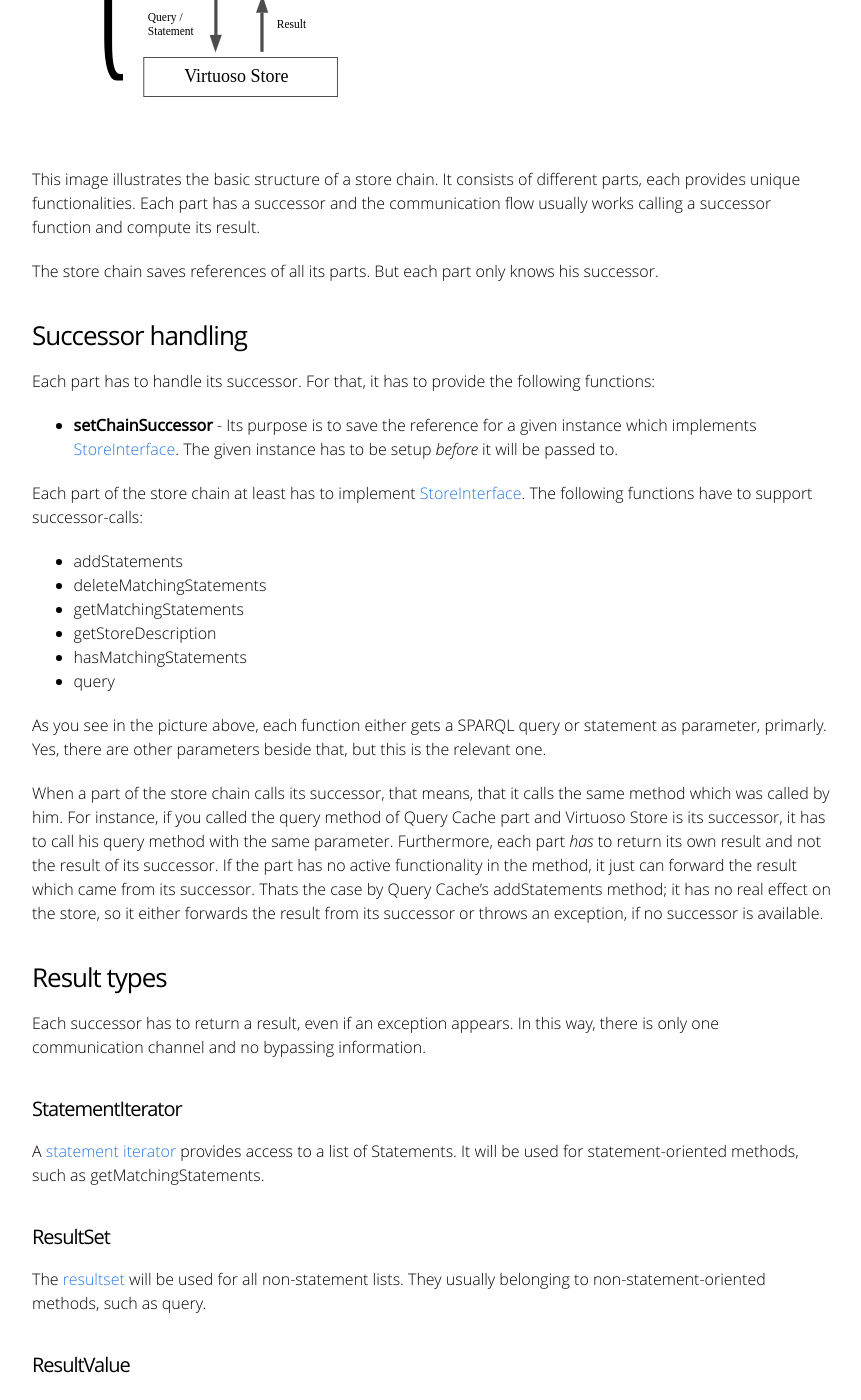
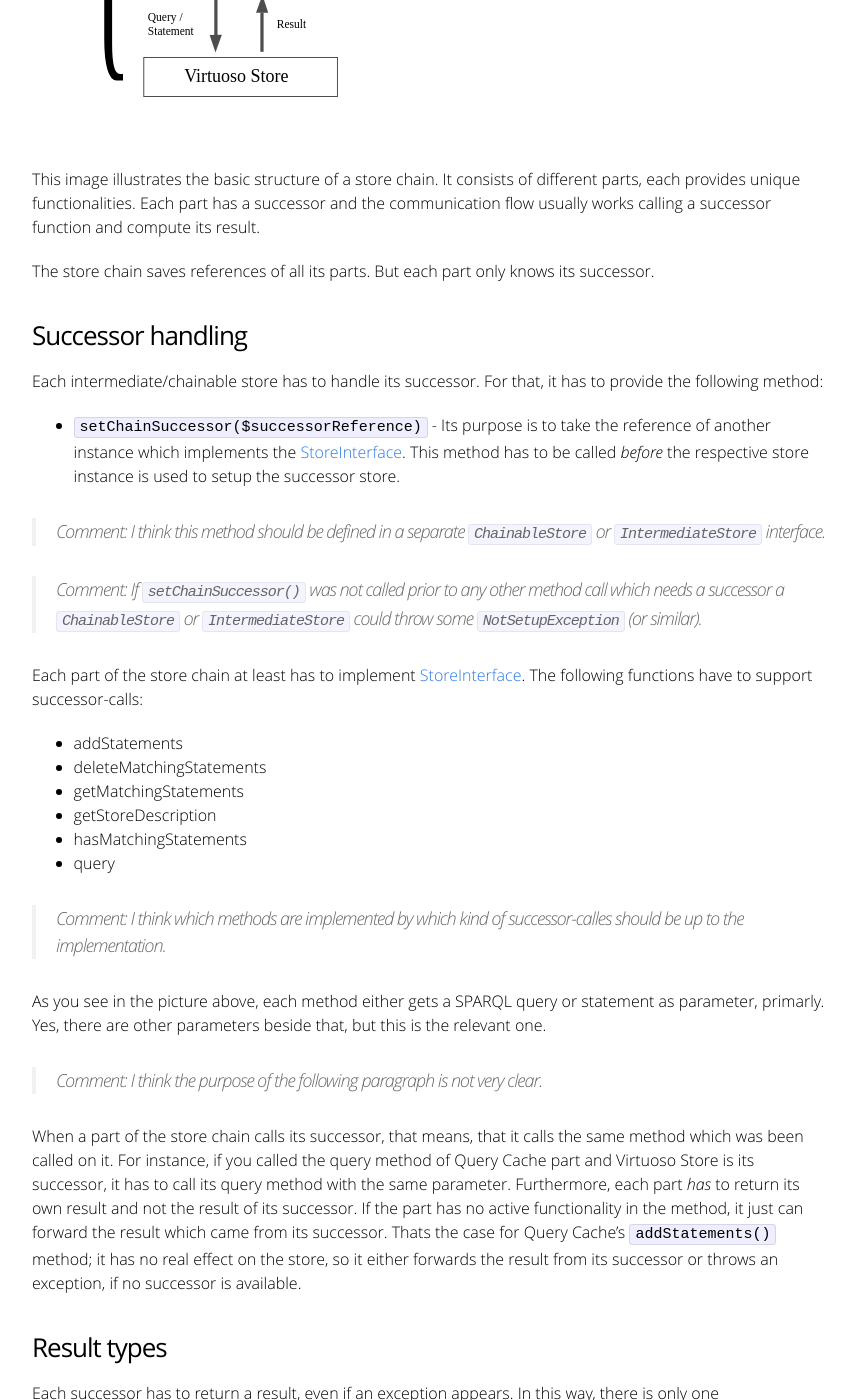
Before and after one commit to SaftIng/safting.github.io, a Jekyll site: the page built from doc/phpframework/store/storechain.md, in a window 1280 px wide and 1400 px high, scrolled down 2018 px. Shown: the whole window, without its empty margins (208-1069 px from the left). Built offline with Jekyll 4.4.1, drawn with Linux system fonts in a browser that asks for light colours; some of the changed text lies outside the part shown.

Commit message:
Some comments and fixes for storechain

```diff
--- a/doc/phpframework/store/storechain.md
+++ b/doc/phpframework/store/storechain.md
@@ -42,13 +42,17 @@ Now will follow a technical introduction about how the current implementation wo
 
 This image illustrates the basic structure of a store chain. It consists of different parts, each provides unique functionalities. Each part has a successor and the communication flow usually works calling a successor function and compute its result.
 
-The store chain saves references of all its parts. But each part only knows his successor.
+The store chain saves references of all its parts. But each part only knows its successor.
 
 ### Successor handling
 
-Each part has to handle its successor. For that, it has to provide the following functions:
+Each intermediate/chainable store has to handle its successor. For that, it has to provide the following method:
 
-- **setChainSuccessor** - Its purpose is to save the reference for a given instance which implements [StoreInterface](https://github.com/SaftIng/Saft/blob/master/src/Saft/Store/StoreInterface.php). The given instance has to be setup *before* it will be passed to.
+- `setChainSuccessor($successorReference)` - Its purpose is to take the reference of another instance which implements the [StoreInterface](https://github.com/SaftIng/Saft/blob/master/src/Saft/Store/StoreInterface.php). This method has to be called *before* the respective store instance is used to setup the successor store.
+
+> Comment: I think this method should be defined in a separate `ChainableStore` or `IntermediateStore` interface.
+
+> Comment: If `setChainSuccessor()` was not called prior to any other method call which needs a successor a `ChainableStore` or `IntermediateStore` could throw some `NotSetupException` (or similar).
 
 Each part of the store chain at least has to implement [StoreInterface](https://github.com/SaftIng/Saft/blob/master/src/Saft/Store/StoreInterface.php). The following functions have to support successor-calls:
 
@@ -59,25 +63,39 @@ Each part of the store chain at least has to implement [StoreInterface](https://
 - hasMatchingStatements
 - query
 
-As you see in the picture above, each function either gets a SPARQL query or statement as parameter, primarly. Yes, there are other parameters beside that, but this is the relevant one.
+> Comment: I think which methods are implemented by which kind of successor-calles should be up to the implementation.
 
-When a part of the store chain calls its successor, that means, that it calls the same method which was called by him. For instance, if you called the query method of Query Cache part and Virtuoso Store is its successor, it has to call his query method with the same parameter. Furthermore, each part *has* to return its own result and not the result of its successor. If the part has no active functionality in the method, it just can forward the result which came from its successor. Thats the case by Query Cache's addStatements method; it has no real effect on the store, so it either forwards the result from its successor or throws an exception, if no successor is available.
+As you see in the picture above, each method either gets a SPARQL query or statement as parameter, primarly. Yes, there are other parameters beside that, but this is the relevant one.
+
+
+> Comment: I think the purpose of the following paragraph is not very clear.
+
+When a part of the store chain calls its successor, that means, that it calls the same method which was been called on it. For instance, if you called the query method of Query Cache part and Virtuoso Store is its successor, it has to call its query method with the same parameter.
+Furthermore, each part *has* to return its own result and not the result of its successor.
+If the part has no active functionality in the method, it just can forward the result which came from its successor.
+Thats the case for Query Cache's `addStatements()` method; it has no real effect on the store, so it either forwards the result from its successor or throws an exception, if no successor is available.
 
 ### Result types
 
 Each successor has to return a result, even if an exception appears. In this way, there is only one communication channel and no bypassing information.
 
+> Comment: Alternatively we could define a set of exceptions which are thrown in certain situations. This will still not enable bypassing since exceptions are thrown along the caller stack. This would make sure that malfunctions can be treated hierarchically and will no be ignored.
+
+> Further we can define the return type for methods like `getMatchingStatements` and don't have to alway add an alternative for the error case. I case we handle exceptions with instances of `ResultError` we alway have to check the result e.g. of `addStatements` while if we use exceptions we could call it in a fire-and-forget manner and only have to care about the result in the case of an exception.
+
+> Another aspect could be to check if there is any performance difference between exceptions and returned results
+
 #### StatementIterator
 
-A [statement iterator](https://github.com/SaftIng/Saft/blob/master/src/Saft/Rdf/AbstractStatementIterator.php) provides access to a list of Statements. It will be used for statement-oriented methods, such as getMatchingStatements.
+A [StatementIterator](https://github.com/SaftIng/Saft/blob/master/src/Saft/Rdf/AbstractStatementIterator.php) provides access to a list of Statements. It will be used for statement-oriented methods, such as `getMatchingStatements` or `CONSTRUCT`-queries.
 
 #### ResultSet
 
-The [resultset](https://github.com/SaftIng/Saft/blob/master/src/Saft/Sparql/ResultSet.php) will be used for all non-statement lists. They usually belonging to non-statement-oriented methods, such as query.
+The [ResultSet](https://github.com/SaftIng/Saft/blob/master/src/Saft/Sparql/ResultSet.php) will be used for result lists. They are usually returned on to non-statement-oriented methods, such as `SELECT`-queries.
 
 #### ResultValue
 
-[This](https://github.com/SaftIng/Saft/blob/master/src/Saft/Sparql/ResultValue.php) type of result will be used in cases where only a simply value will be returned, for instance to answer an ASK-query.
+A [ResultValue](https://github.com/SaftIng/Saft/blob/master/src/Saft/Sparql/ResultValue.php) will be used in cases there is only a simply value to be returned, for instance to answer an `ASK`-query or `hasMatchingStatement`.
 
 #### ResultError
 
```
